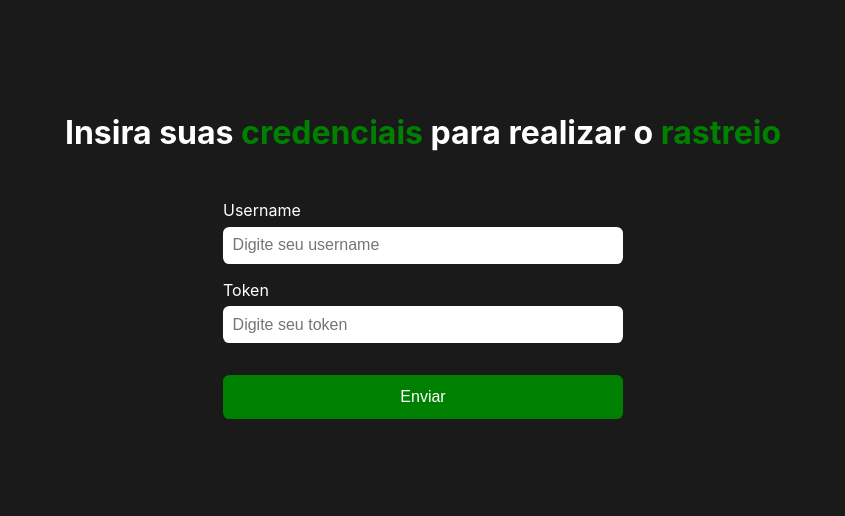
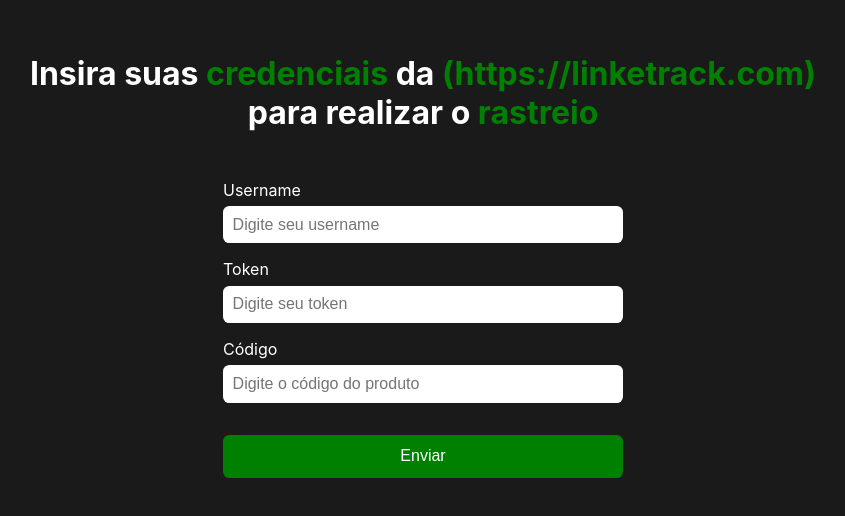
Before and after one commit to Gutoneitzke/rastreamento-correios, a Vue app: page / in a window 1280 px wide. Shown: the part 134-650 px from the top of the page, without its empty margins (217-1062 px from the left). Built offline with nearby package versions, Linux system fonts and the light colour scheme.

Commit message:
feat: adjust to get code

```diff
--- a/src/App.vue
+++ b/src/App.vue
@@ -4,6 +4,7 @@
 
 let username = ref<String>('')
 let token = ref<String>('')
+let code = ref<String>('')
 
 const submitForm = () => {
   if(!username.value || !token.value)
@@ -11,7 +12,7 @@
     alert('Complete os campos corretamente')
     return;
   }
-  axios.get(`https://api.linketrack.com/track/json?user=${username.value}&token=${token.value}`)
+  axios.get(`https://api.linketrack.com/track/json?user=${username.value}&token=${token.value}&codigo=${code.value}`)
     .then((response: Object) => {
       console.log(response)
     })
@@ -25,7 +26,7 @@
 <template>
   <div class="content">
     <div class="login">
-      <h1>Insira suas <b>credenciais</b> para realizar o <b>rastreio</b></h1>
+      <h1>Insira suas <b>credenciais</b> da <b>(https://linketrack.com)</b><br>para realizar o <b>rastreio</b></h1>
       <form @submit.prevent="submitForm()">
         <div class="box-field">
           <label for="username">Username</label>
@@ -33,7 +34,11 @@
         </div>
         <div class="box-field">
           <label for="token">Token</label>
-          <input type="text" class="input-form" id="token" name="token" v-model="token" placeholder="Digite seu token">
+          <input type="password" class="input-form" id="token" name="token" v-model="token" placeholder="Digite seu token">
+        </div>
+        <div class="box-field">
+          <label for="code">Código</label>
+          <input type="text" class="input-form" id="code" name="code" v-model="code" placeholder="Digite o código do produto">
         </div>
         <input type="submit" value="Enviar" name="submit">
       </form>
@@ -55,6 +60,7 @@
       align-items: center;
       h1{
         margin: 0;
+        text-align: center;
         b{
           color: $green;
         }
```
